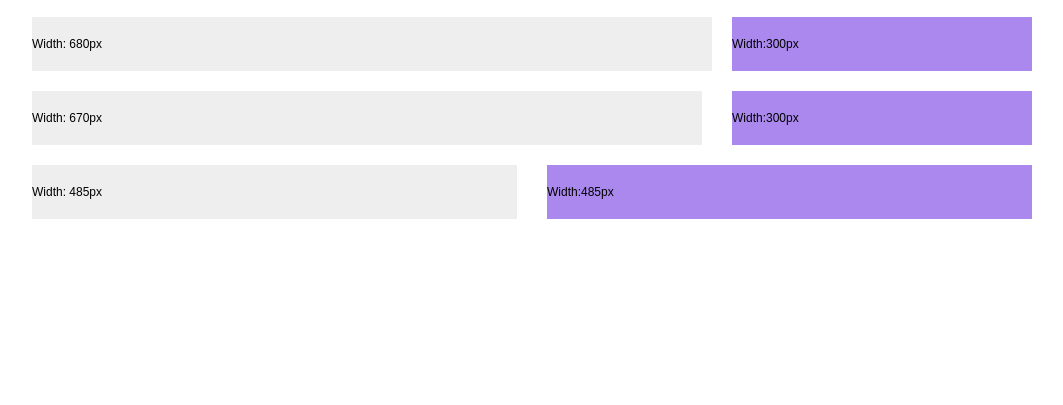
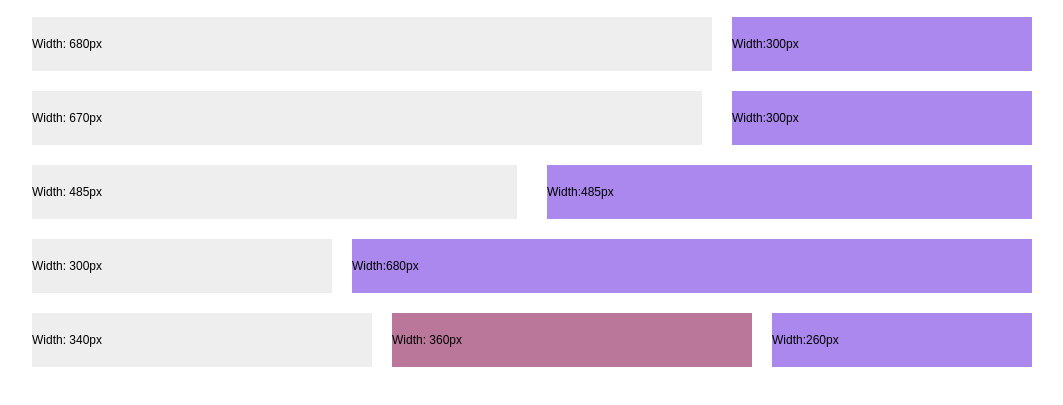
Before and after one commit to liuda101/sina-common-html, a website: page dest/columns.html in a window 1280 px wide. Shown: the part 71-476 px from the top of the page, without its empty margins (108-1171 px from the left). Drawn offline with Linux system fonts and the light colour scheme.

Commit message:
add some columns

```diff
--- /dev/null
+++ b/components/column_300_680.css
@@ -0,0 +1,2 @@
+.column_300_680 .left{width:300px;}
+.column_300_680 .right{width:680px;}
--- /dev/null
+++ b/components/column_340_360_260.css
@@ -0,0 +1,3 @@
+.column_340_360_260 .left{width:340px;}
+.column_340_360_260 .middle{width:360px; margin-left:20px;}
+.column_340_360_260 .right{width:260px;}
--- a/components/html_intro.css
+++ b/components/html_intro.css
@@ -17,5 +17,5 @@ a:focus{outline:none;}
 .clearfix{zoom:1;}
 .clearfix:after{clear:both;content:".";display:block;height:0;visibility:hidden;}
 .wrapper{width:1000px; margin:0 auto;}
-.left{float:left;}
-.right{float:right;}
+.left, .middle{float:left; display:inline;}
+.right{float:right; display:inline;}
--- a/css/columns.components.css
+++ b/css/columns.components.css
@@ -17,10 +17,15 @@ a:focus{outline:none;}
 .clearfix{zoom:1;}
 .clearfix:after{clear:both;content:".";display:block;height:0;visibility:hidden;}
 .wrapper{width:1000px; margin:0 auto;}
-.left{float:left;}
-.right{float:right;}
+.left, .middle{float:left; display:inline;}
+.right{float:right; display:inline;}
 .column_680_300 .left{width:680px;}
 .column_680_300 .right{width:300px;}
 .column_670_300 .left{width:670px;}
 .column_670_300 .right{width:300px;}
 .column_485_485 .left, .column_485_485 .right{width:485px;}
+.column_300_680 .left{width:300px;}
+.column_300_680 .right{width:680px;}
+.column_340_360_260 .left{width:340px;}
+.column_340_360_260 .middle{width:360px; margin-left:20px;}
+.column_340_360_260 .right{width:260px;}
--- a/css/columns.css
+++ b/css/columns.css
@@ -11,7 +11,7 @@ hr{
   margin-bottom:20px;
 }
 
-.left, .right{
+.left, .right, .middle{
   padding:20px 0;
 }
 
@@ -19,6 +19,10 @@ hr{
   background-color:#eee;
 }
 
+.middle{
+  background-color:#b79;
+}
+
 .right{
   background-color:#a8e;
 }
--- a/css/footers.components.css
+++ b/css/footers.components.css
@@ -17,5 +17,5 @@ a:focus{outline:none;}
 .clearfix{zoom:1;}
 .clearfix:after{clear:both;content:".";display:block;height:0;visibility:hidden;}
 .wrapper{width:1000px; margin:0 auto;}
-.left{float:left;}
-.right{float:right;}
+.left, .middle{float:left; display:inline;}
+.right{float:right; display:inline;}
--- a/css/footers/ent.components.css
+++ b/css/footers/ent.components.css
@@ -17,8 +17,8 @@ a:focus{outline:none;}
 .clearfix{zoom:1;}
 .clearfix:after{clear:both;content:".";display:block;height:0;visibility:hidden;}
 .wrapper{width:1000px; margin:0 auto;}
-.left{float:left;}
-.right{float:right;}
+.left, .middle{float:left; display:inline;}
+.right{float:right; display:inline;}
 .footer{margin-top:20px; border-top:4px solid #595959; padding-top:10px; text-align:center; font-size:13px; color:#666; line-height:30px;}
 .footer a, .footer a:visited{color:#666;}
 .footer a:hover{color:#228fdd;}
--- a/css/footers/news.components.css
+++ b/css/footers/news.components.css
@@ -17,8 +17,8 @@ a:focus{outline:none;}
 .clearfix{zoom:1;}
 .clearfix:after{clear:both;content:".";display:block;height:0;visibility:hidden;}
 .wrapper{width:1000px; margin:0 auto;}
-.left{float:left;}
-.right{float:right;}
+.left, .middle{float:left; display:inline;}
+.right{float:right; display:inline;}
 .footer{margin-top:20px; border-top:4px solid #595959; padding-top:10px; text-align:center; font-size:13px; color:#666; line-height:30px;}
 .footer a, .footer a:visited{color:#666;}
 .footer a:hover{color:#228fdd;}
--- a/css/footers/sports.components.css
+++ b/css/footers/sports.components.css
@@ -17,6 +17,6 @@ a:focus{outline:none;}
 .clearfix{zoom:1;}
 .clearfix:after{clear:both;content:".";display:block;height:0;visibility:hidden;}
 .wrapper{width:1000px; margin:0 auto;}
-.left{float:left;}
-.right{float:right;}
+.left, .middle{float:left; display:inline;}
+.right{float:right; display:inline;}
 .footer{margin-top:20px;text-align:center;font-size:12px;color:#000;padding-bottom:10px;font-family:"SimSun","宋体"; border-top:4px solid #595959; padding-top:20px; line-height:28px;}
--- a/css/index.components.css
+++ b/css/index.components.css
@@ -17,5 +17,5 @@ a:focus{outline:none;}
 .clearfix{zoom:1;}
 .clearfix:after{clear:both;content:".";display:block;height:0;visibility:hidden;}
 .wrapper{width:1000px; margin:0 auto;}
-.left{float:left;}
-.right{float:right;}
+.left, .middle{float:left; display:inline;}
+.right{float:right; display:inline;}
--- a/dest/columns.html
+++ b/dest/columns.html
@@ -35,6 +35,21 @@
 </div>
     </div>
 
+    <div class="row">
+      <div class="column_300_680 clearfix">
+  <div class="left">Width: 300px</div>
+  <div class="right">Width:680px</div>
+</div>
+    </div>
+
+    <div class="row">
+      <div class="column_340_360_260 clearfix">
+  <div class="left">Width: 340px</div>
+  <div class="middle">Width: 360px</div>
+  <div class="right">Width:260px</div>
+</div>
+    </div>
+
   </div>
 </div>
 
```
Also changed, not shown: components/column_300_680.html (added, +4 -0 lines), components/column_340_360_260.html (added, +5 -0 lines), src/columns.html (+8 -0 lines).
